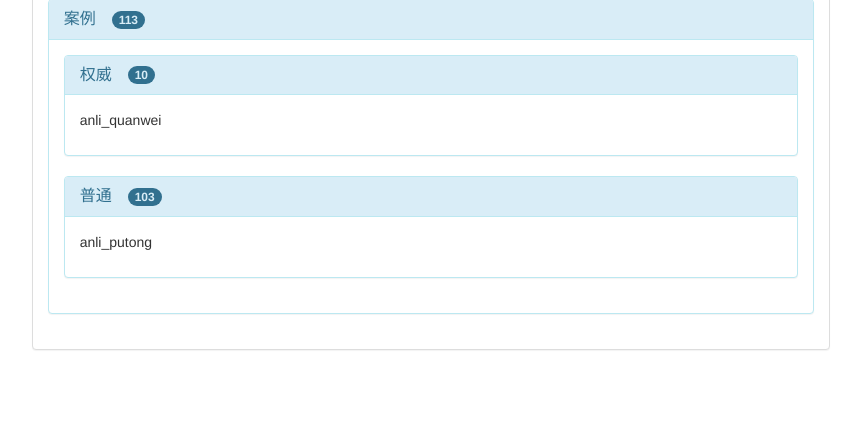
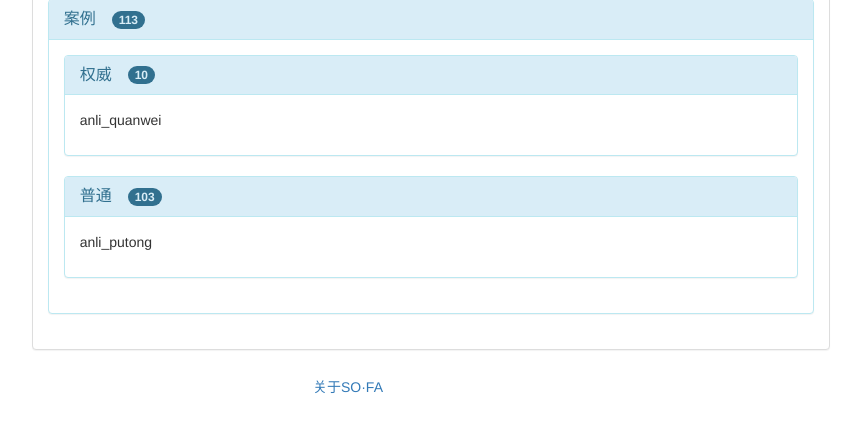
Before and after one commit to ZiUNO/LegalJudgment, a Flask app: page /search in a window 1280 px wide. Shown: the part 826-1264 px from the top of the page, without its empty margins (292-1153 px from the left). Before the commit the page ends 1176 px from the top, so only its background shows below. Run offline with Flask 2, Linux system fonts and the light colour scheme; parts of the project's set-up code (start-up, migrations or seed data) failed here and were passed over; some libraries are stand-ins or nearby versions.

Commit message:
Add: search.html:页脚

```diff
--- a/utils/web/flaskr/templates/search.html
+++ b/utils/web/flaskr/templates/search.html
@@ -162,5 +162,14 @@
         </div>
     </div>
 </div>
+<footer class="footer text-center" style="margin-bottom: 34px;">
+  <div class="container">
+    <div class="row-fluid">
+        <div class="span12">
+            <button type="button" class="btn btn-link"><a href="/about">关于SO·FA</a></button>
+        </div>
+    </div>
+  </div>
+</footer>
 </body>
 </html>
```
